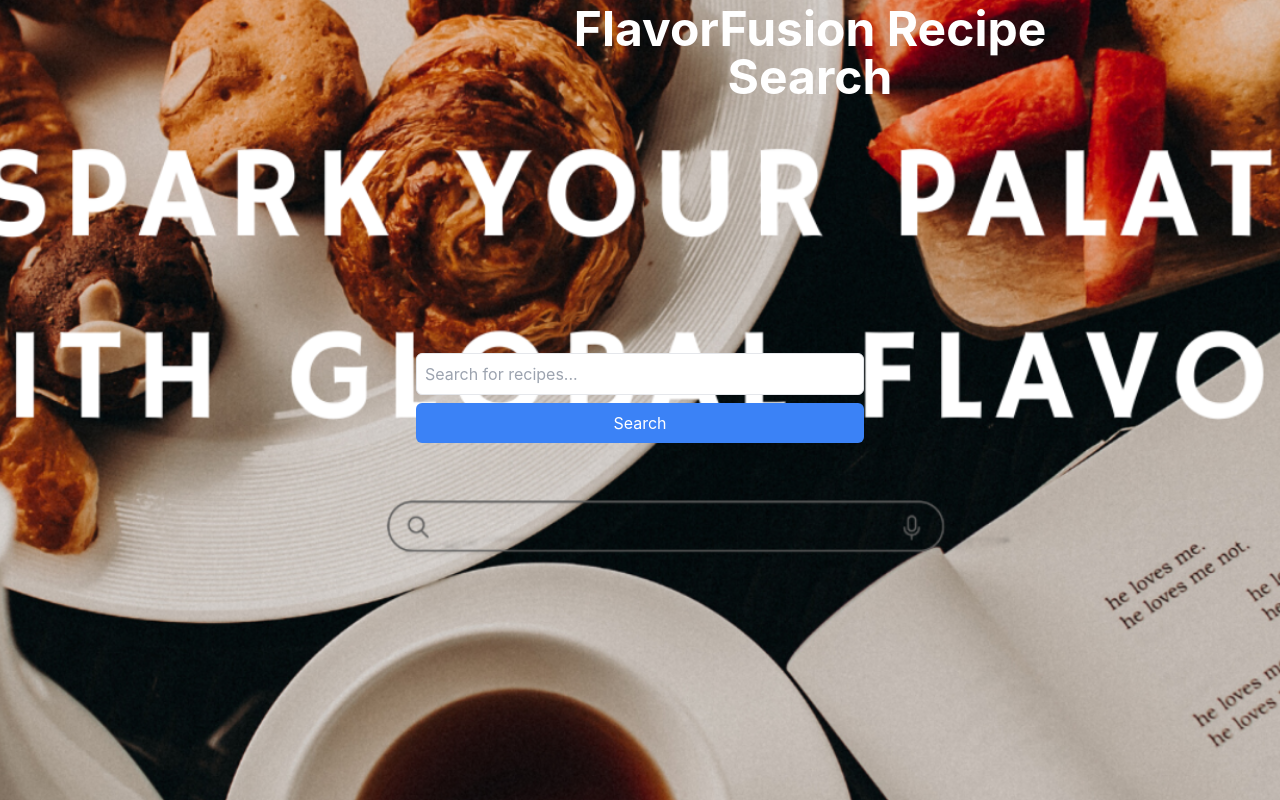
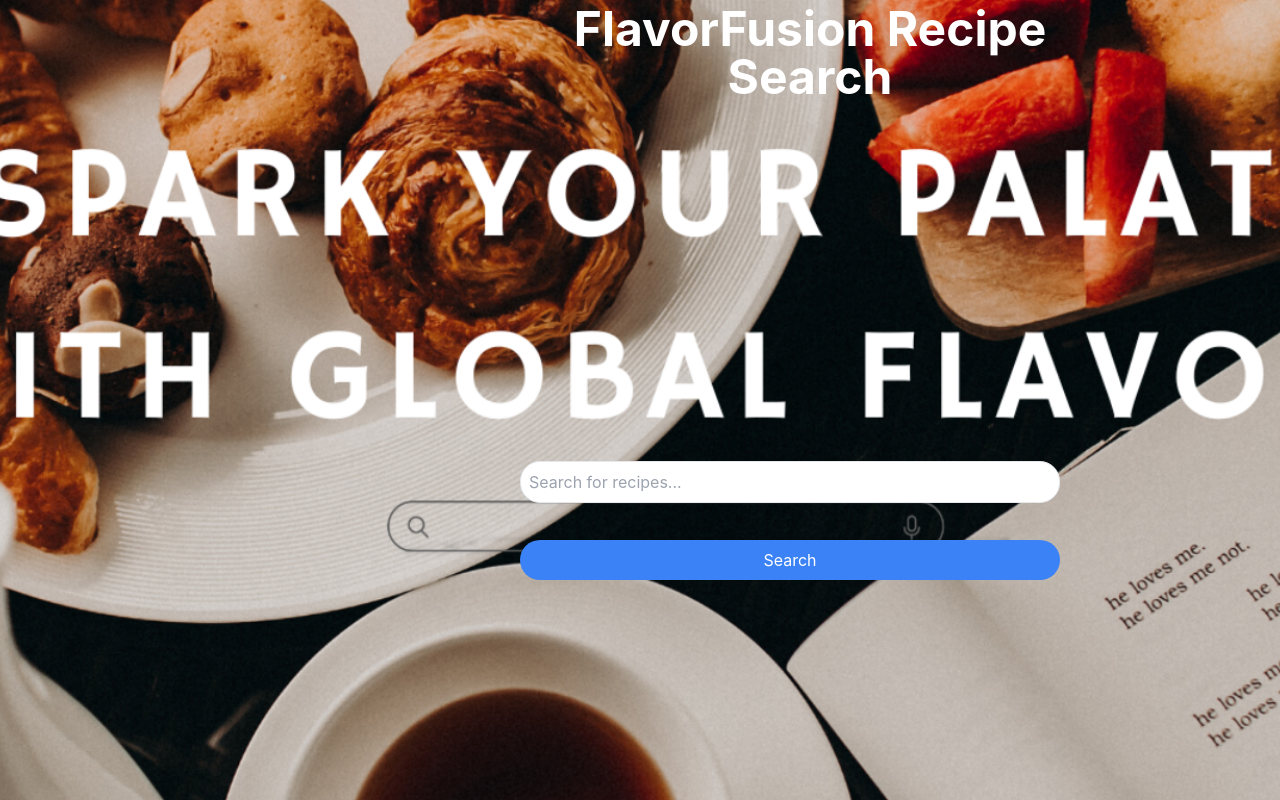
Before and after one commit to Malavika-77/RecipeHere, a React (Create React App) app: page / in a window 1280 px wide. Built offline with nearby package versions, Linux system fonts and the light colour scheme.

Commit message:
Update App.js

```diff
--- a/src/App.js
+++ b/src/App.js
@@ -86,9 +86,10 @@ function App() {
           placeholder="Search for recipes..."
           value={query}
           onChange={handleChange}
-className="w-full p-2 border rounded-md mb-2"
+className="w-full p-2 border rounded-md mb-4"
+              style={{ width: "540px", top: "461px", left: "520px", position: "absolute", borderRadius: "20px" }}
         />
-        <button type="submit" className="w-full bg-blue-500 text-white rounded-md py-2 mb-1">
+        <button type="submit"  className="w-full bg-blue-500 text-white rounded-md py-2" style={{ width: "540px", top: "540px", left: "520px", position: "absolute", borderRadius: "20px" }}>
           Search
         </button>
       </form>
```
